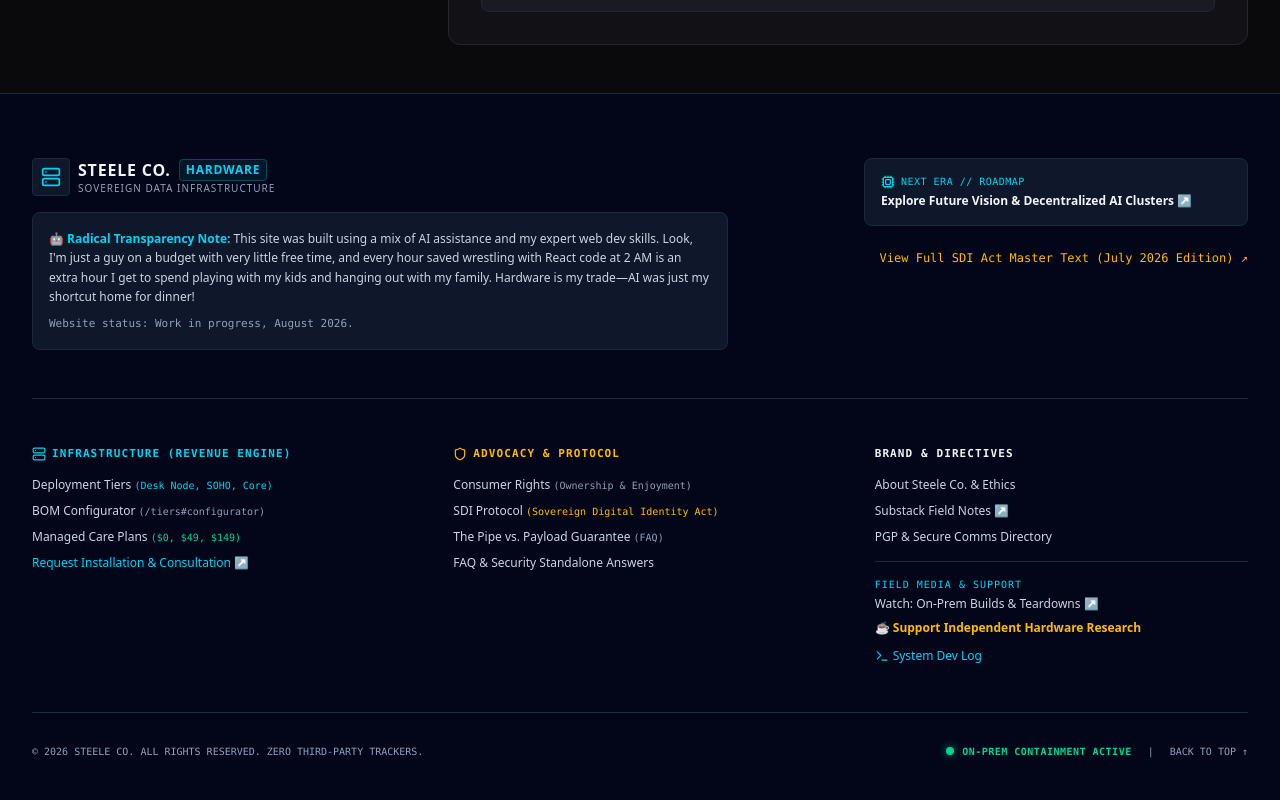
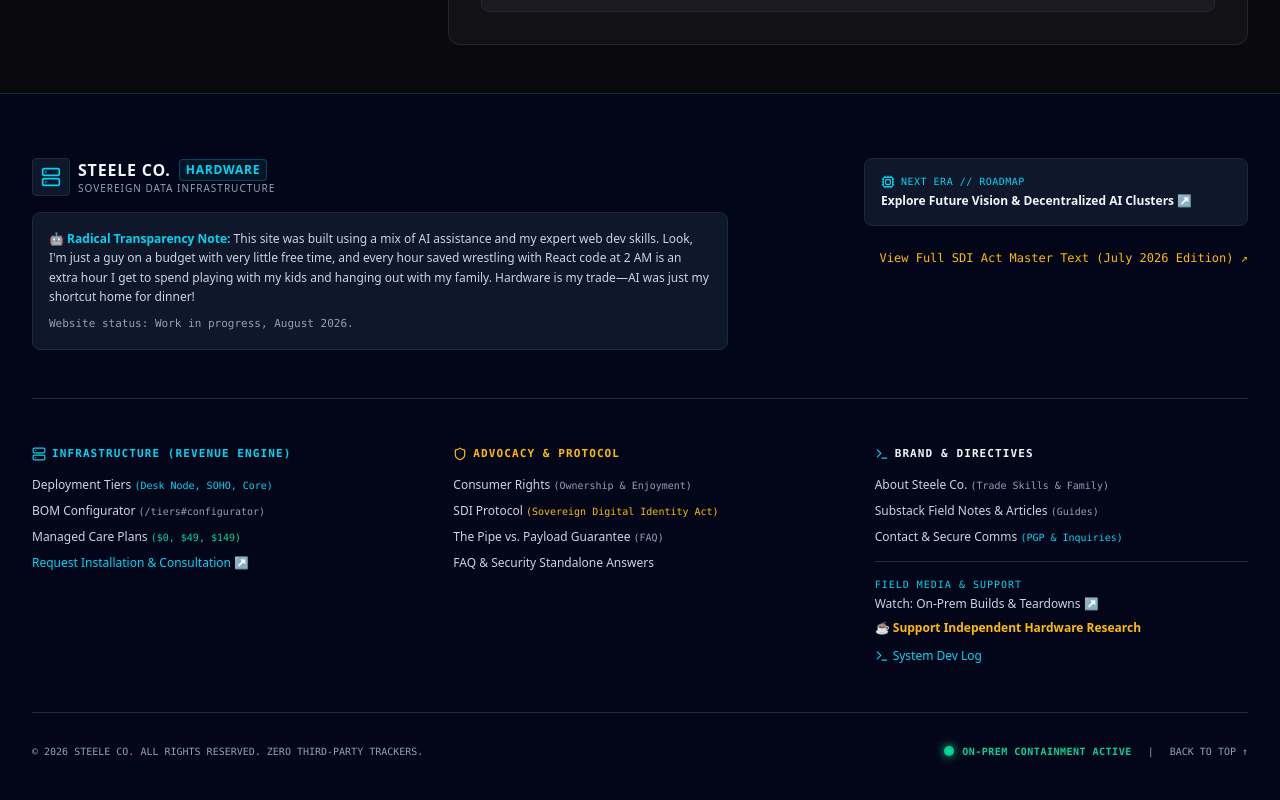
Before and after one commit to DeviousWings/steele-co-website, a React (Vite) app: page / in a window 1280 px wide. Shown: the part 1184-1984 px from the top of the page. Built offline with nearby package versions, Linux system fonts and the light colour scheme.

Commit message:
Revise footer labels and LED status description
Updated footer content for clarity and visibility.

```diff
--- a/src/components/Footer.jsx
+++ b/src/components/Footer.jsx
@@ -131,25 +131,26 @@ export default function Footer({ onOpenDraft, setActiveTab, onOpenDevLog }) {
             </ul>
           </div>
 
-          {/* Column 3: Brand, Directives & Field Comms */}
+          {/* Column 3: Brand & Directives */}
           <div className="space-y-4">
             <div className="font-mono text-[11px] text-slate-100 font-bold tracking-widest uppercase flex items-center gap-1.5">
+              <Terminal className="w-3.5 h-3.5 text-cyan-400" />
               <span>Brand & Directives</span>
             </div>
             <ul className="space-y-2.5">
               <li>
                 <button onClick={() => handleNav('about')} className="hover:text-white transition-colors text-left">
-                  About Steele Co. & Ethics
-                </button>
-              </li>
-              <li>
-                <button onClick={onOpenDraft} className="hover:text-white transition-colors text-left">
-                  Substack Field Notes ↗
+                  About Steele Co. <span className="text-[10px] text-slate-400 font-mono">(Trade Skills & Family)</span>
                 </button>
               </li>
               <li>
                 <button onClick={() => handleNav('home')} className="hover:text-white transition-colors text-left">
-                  PGP & Secure Comms Directory
+                  Substack Field Notes & Articles <span className="text-[10px] text-slate-400 font-mono">(Guides)</span>
+                </button>
+              </li>
+              <li>
+                <button onClick={() => handleNav('about')} className="hover:text-white transition-colors text-left">
+                  Contact & Secure Comms <span className="text-[10px] text-cyan-400 font-mono">(PGP & Inquiries)</span>
                 </button>
               </li>
             </ul>
@@ -193,16 +194,17 @@ export default function Footer({ onOpenDraft, setActiveTab, onOpenDevLog }) {
 
         </div>
 
-        {/* Bottom Copyright Bar with Glowing LED */}
+        {/* Bottom Copyright Bar with High-Visibility LED */}
         <div className="pt-8 border-t border-slate-800 flex flex-col sm:flex-row justify-between items-center text-slate-400 font-mono text-[10px] gap-4">
           <div>
             © {new Date().getFullYear()} STEELE CO. ALL RIGHTS RESERVED. ZERO THIRD-PARTY TRACKERS.
           </div>
           <div className="flex items-center gap-4">
             <div className="flex items-center gap-2">
-              <span className="relative flex h-2 w-2">
-                <span className="animate-ping absolute inline-flex h-full w-full rounded-full bg-emerald-400 opacity-75"></span>
-                <span className="relative inline-flex rounded-full h-2 w-2 bg-emerald-400 shadow-[0_0_8px_rgba(16,185,129,0.8)]"></span>
+              {/* High-Visibility Glowing LED Status Light */}
+              <span className="relative flex h-2.5 w-2.5">
+                <span className="animate-ping absolute inline-flex h-full w-full rounded-full bg-emerald-400 opacity-90"></span>
+                <span className="relative inline-flex rounded-full h-2.5 w-2.5 bg-emerald-400 shadow-[0_0_10px_#34d399]"></span>
               </span>
               <span className="text-emerald-400 font-bold tracking-wider">ON-PREM CONTAINMENT ACTIVE</span>
             </div>
```
